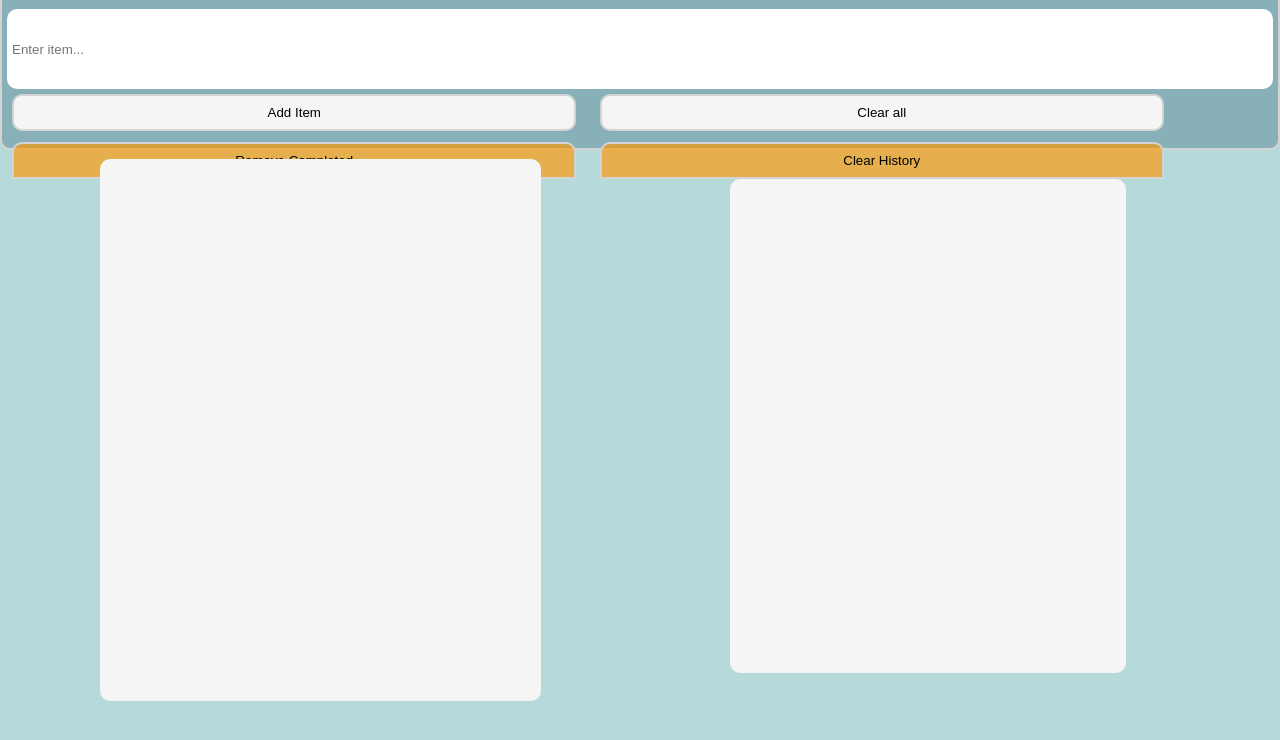
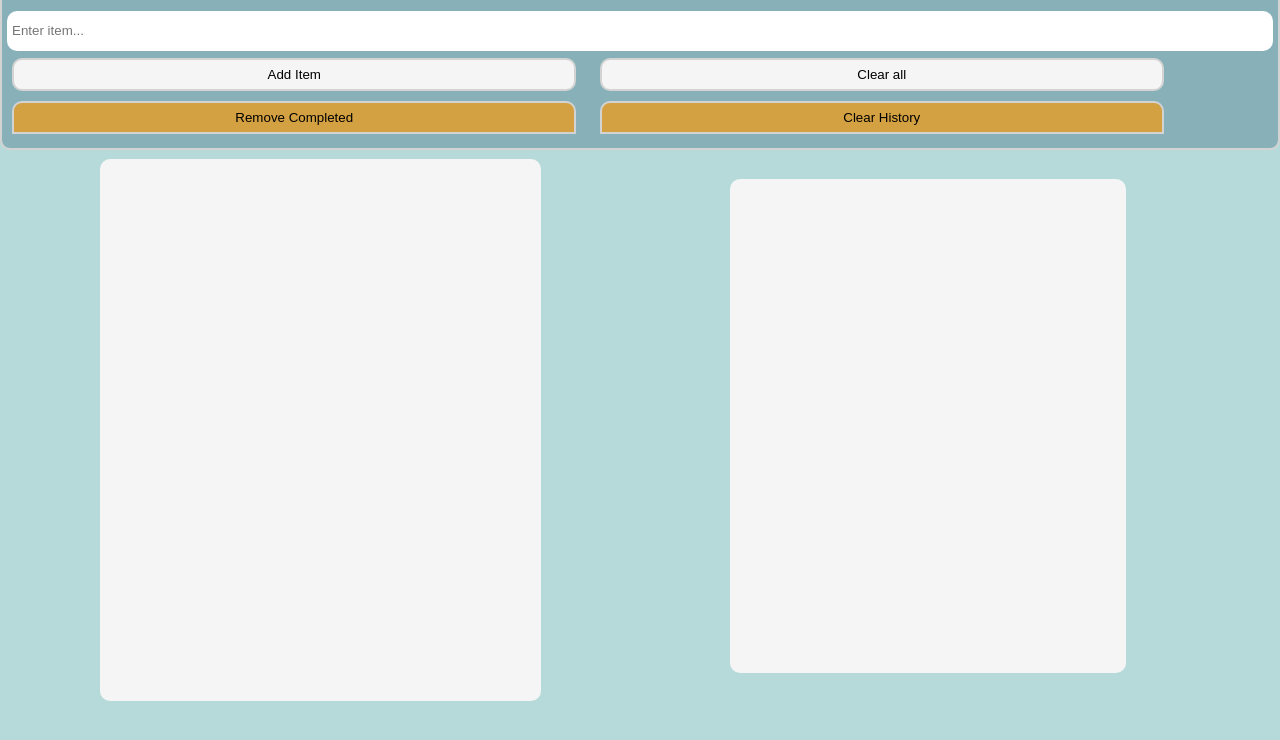
Before and after one commit to gl-0/task-app, a plain HTML site: page index.html in a window 1280 px wide. Shown: the part 50-790 px from the top of the page. Drawn offline with Linux system fonts and the light colour scheme.

Commit message:
Update test.css

```diff
--- a/test.css
+++ b/test.css
@@ -139,7 +139,7 @@ body {
     padding: 5px;
   }
   .to-do-app input {
-    height: 10vh;
+    height: 5vh;
     width: 100vw;
     /* width: 300px; */
     padding: 5px;
@@ -154,7 +154,7 @@ body {
     /* border: red solid 1px; */
     justify-content: space-between;
     gap: 3px;
-    height: 50%;
+    height: 45%;
     width: 90vw;
   }
   .to-do-app button {
```
